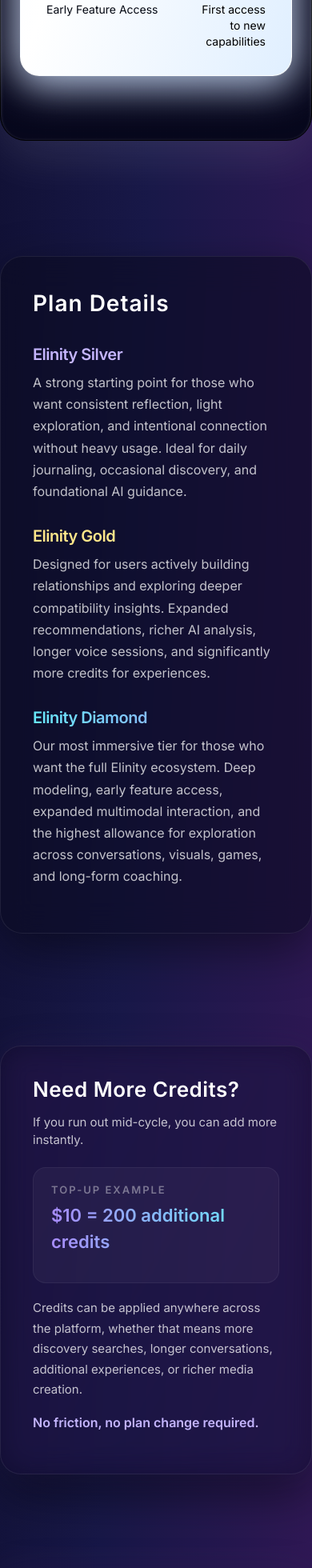
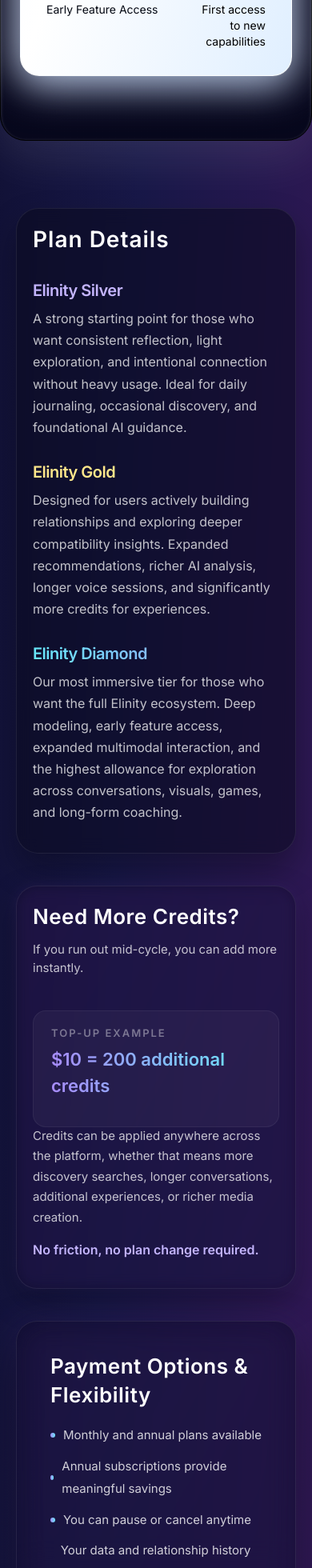
Before and after one commit to sudharsan-051006/elinity, a React (Vite) app: page /get-started in a window 390 px wide. Shown: the part 5345-7305 px from the top of the page at 80% size. Built offline with nearby package versions, Linux system fonts and the light colour scheme; a web font is replaced by a local one.

Commit message:
updation on getstarted

```diff
--- a/src/pages/GetStarted.tsx
+++ b/src/pages/GetStarted.tsx
@@ -3,6 +3,8 @@ import { Check, Sparkles, Zap } from 'lucide-react';
 import React from 'react';
 import { useNavigate } from 'react-router-dom';
 import { motion } from "framer-motion";
+import { useState, useEffect } from 'react';
+
 
 // Defines the pricing plans available to users. Each object contains details for a single plan.
 const plans = [
@@ -83,6 +85,20 @@ const CheckIcon = ({ className = '' }) => (
 
 const GetStarted: React.FC = () => {
   const navigate = useNavigate();
+  const [isMobile, setIsMobile] = useState(false);
+
+  useEffect(() => {
+    const media = window.matchMedia("(max-width: 768px)");
+
+    const handleChange = () => {
+      setIsMobile(media.matches);
+    };
+
+    handleChange(); // initial check
+    media.addEventListener("change", handleChange);
+
+    return () => media.removeEventListener("change", handleChange);
+  }, []);
 
   /**
    * Handles the click event for the "Get it Now!" button.
@@ -592,28 +608,30 @@ const GetStarted: React.FC = () => {
           <div className='pt-16'></div>
 
 <motion.div
-  initial={{ opacity: 0, y: 80, scale: 0.98 }}
-  whileInView={{ opacity: 1, y: 0, scale: 1 }}
-  viewport={{ once: false, amount: 0.2 }}
-  transition={{ duration: 0.8, ease: [0.16, 1, 0.3, 1] }}
+  initial={{ opacity: 0, y: 50 }}
+  whileInView={{ opacity: 1, y: 0 }}
+  viewport={{ once: true, amount: 0}}
+  transition={{ duration: 0.5, ease: "easeOut" }}
   style={{
     maxWidth: "900px",
-    margin: "80px auto",
-    padding: "40px",
+    margin: isMobile ? "20px" : "80px auto", // fixed layout
+    padding: isMobile ? "20px" : "40px",
     borderRadius: "28px",
     background: "rgba(10,10,30,0.55)",
-    backdropFilter: "blur(20px)",
-    WebkitBackdropFilter: "blur(20px)",
+    backdropFilter: "blur(10px)", // reduced blur
+    WebkitBackdropFilter: "blur(10px)",
     border: "1px solid rgba(255,255,255,0.08)",
-    boxShadow: "0 20px 60px rgba(0,0,0,0.45)",
-    color: "white"
+    boxShadow: "0 20px 40px rgba(0,0,0,0.3)",
+    color: "white",
+    willChange: "transform, opacity",
+    transform: "translateZ(0)"
   }}
 >
 
   <motion.h2
     initial={{ opacity: 0, y: 30 }}
     whileInView={{ opacity: 1, y: 0 }}
-    viewport={{ once: false }}
+    viewport={{ once: true }}
     transition={{ delay: 0.2, duration: 0.6 }}
     style={{
       fontSize: "28px",
@@ -629,7 +647,7 @@ const GetStarted: React.FC = () => {
   <motion.div
     initial={{ opacity: 0, y: 40 }}
     whileInView={{ opacity: 1, y: 0 }}
-    viewport={{ once: false }}
+    viewport={{ once: true }}
     transition={{ delay: 0.3, duration: 0.6 }}
     style={{ marginBottom: "26px" }}
   >
@@ -647,7 +665,7 @@ const GetStarted: React.FC = () => {
   <motion.div
     initial={{ opacity: 0, y: 40 }}
     whileInView={{ opacity: 1, y: 0 }}
-    viewport={{ once: false }}
+    viewport={{ once: true }}
     transition={{ delay: 0.45, duration: 0.6 }}
     style={{ marginBottom: "26px" }}
   >
@@ -665,7 +683,7 @@ const GetStarted: React.FC = () => {
   <motion.div
     initial={{ opacity: 0, y: 40 }}
     whileInView={{ opacity: 1, y: 0 }}
-    viewport={{ once: false }}
+    viewport={{ once: true }}
     transition={{ delay: 0.6, duration: 0.6 }}
   >
     <h3 style={{
@@ -688,22 +706,24 @@ const GetStarted: React.FC = () => {
 
 
 <motion.div
-  initial={{ opacity: 0, y: 80, scale: 0.98 }}
-  whileInView={{ opacity: 1, y: 0, scale: 1 }}
-  viewport={{ once: false, amount: 0.25 }}
-  transition={{ duration: 0.8, ease: [0.16, 1, 0.3, 1] }}
+  initial={{ opacity: 0, y: 50 }}
+  whileInView={{ opacity: 1, y: 0 }}
+  viewport={{ once: true, amount: 0.25 }}
+  transition={{ duration: 0.5, ease: "easeOut" }}
   style={{
     maxWidth: "850px",
-    margin: "60px auto",
-    padding: "36px 40px",
+    margin: isMobile ? "20px" : "60px auto",
+    padding: isMobile ? "20px":"36px 40px",
     borderRadius: "26px",
     background: "rgba(15, 10, 40, 0.55)",
-    backdropFilter: "blur(18px)",
-    WebkitBackdropFilter: "blur(18px)",
+    backdropFilter: "blur(10px)", // ↓ reduced
+    WebkitBackdropFilter: "blur(10px)",
     border: "1px solid rgba(255,255,255,0.08)",
-    boxShadow: "0 25px 60px rgba(0,0,0,0.45)",
+    boxShadow: "0 15px 40px rgba(0,0,0,0.3)", // ↓ lighter
     color: "white",
-    position: "relative"
+    position: "relative",
+    willChange: "transform, opacity",
+    transform: "translateZ(0)"
   }}
 >
 
@@ -713,7 +733,7 @@ const GetStarted: React.FC = () => {
     inset: "-1px",
     borderRadius: "26px",
     background: "linear-gradient(120deg, rgba(168,85,247,0.35), rgba(99,102,241,0.25))",
-    filter: "blur(18px)",
+    filter: "blur(8px)",
     opacity: 0.25,
     zIndex: 0
   }} />
@@ -722,7 +742,7 @@ const GetStarted: React.FC = () => {
     style={{ position: "relative", zIndex: 1 }}
     initial="hidden"
     whileInView="visible"
-    viewport={{ once: false }}
+    viewport={{ once: true }}
     variants={{
       hidden: {},
       visible: { transition: { staggerChildren: 0.15 } }
@@ -763,7 +783,7 @@ const GetStarted: React.FC = () => {
     {/* top up box */}
     <motion.div
       variants={{
-        hidden: { opacity: 0, scale: 0.95 },
+        hidden: { opacity: 0, y: 20 } ,
         visible: { opacity: 1, scale: 1 }
       }}
       transition={{ duration: 0.6 }}
@@ -833,13 +853,13 @@ const GetStarted: React.FC = () => {
 </motion.div>
 
 <motion.div
-  initial={{ opacity: 0, y: 80, scale: 0.98 }}
+  initial={{ opacity: 0, y: 60 }}
   whileInView={{ opacity: 1, y: 0, scale: 1 }}
   viewport={{ once: false, amount: 0.25 }}
   transition={{ duration: 0.8, ease: [0.16, 1, 0.3, 1] }}
   style={{
     maxWidth: "850px",
-    margin: "60px auto",
+    margin: isMobile ? "20px" : "60px auto",
     padding: "38px 42px",
     borderRadius: "26px",
     background: "rgba(12, 10, 35, 0.55)",
@@ -848,7 +868,9 @@ const GetStarted: React.FC = () => {
     border: "1px solid rgba(255,255,255,0.08)",
     boxShadow: "0 25px 60px rgba(0,0,0,0.45)",
     color: "white",
-    position: "relative"
+    position: "relative",
+    willChange: "transform, opacity",
+  transform: "translateZ(0)"
   }}
 >
 
@@ -863,39 +885,45 @@ const GetStarted: React.FC = () => {
       filter: "blur(20px)",
       opacity: 0.25,
       zIndex: 0,
+      willChange: "transform, opacity",
+  transform: "translateZ(0)"
     }}
   />
 
  <motion.div
-    style={{ position: "relative", zIndex: 1 }}
+  style={{
+    position: "relative",
+    zIndex: 1,
+    willChange: "transform, opacity",
+    transform: "translateZ(0)"
+  }}
   initial="hidden"
   whileInView="visible"
-    viewport={{ once: false }}
+  viewport={{ once: true }}
   variants={{
     hidden: {},
-      visible: { transition: { staggerChildren: 0.12 } }
+    visible: {
+      transition: { staggerChildren: 0.1 }
+    }
   }}
 >
 
   <motion.h2
     variants={{
-        hidden: { opacity: 0, y: 30 },
+      hidden: { opacity: 0, y: 20 },
       visible: { opacity: 1, y: 0 }
     }}
-      transition={{ duration: 0.6 }}
     style={{
       fontSize: "26px",
       fontWeight: "800",
       marginBottom: "18px",
-        letterSpacing: "0.5px",
+      letterSpacing: "0.5px"
     }}
   >
     Payment Options & Flexibility
   </motion.h2>
 
-    <motion.ul
-      style={{ lineHeight: "1.9", fontSize: "15px" }}
-    >
+  <motion.ul style={{ lineHeight: "1.9", fontSize: "15px" }}>
     {[
       "Monthly and annual plans available",
       "Annual subscriptions provide meaningful savings",
@@ -904,16 +932,16 @@ const GetStarted: React.FC = () => {
     ].map((text, i) => (
       <motion.li
         key={i}
-          initial={{ opacity: 0, x: -20 }}
-          whileInView={{ opacity: 1, x: 0 }}
-          viewport={{ once: false }}
-          transition={{ duration: 0.5, delay: i * 0.08 }}
+        variants={{
+          hidden: { opacity: 0, x: -15 },
+          visible: { opacity: 1, x: 0 }
+        }}
         style={{
           display: "flex",
           alignItems: "center",
           gap: "10px",
           marginBottom: "10px",
-            color: "rgba(255,255,255,0.8)",
+          color: "rgba(255,255,255,0.8)"
         }}
       >
         <span
@@ -922,26 +950,26 @@ const GetStarted: React.FC = () => {
             width: "6px",
             borderRadius: "50%",
             background: "linear-gradient(90deg,#a78bfa,#67e8f9)",
-              display: "inline-block",
+            display: "inline-block"
           }}
-          ></span>
+        />
         {text}
       </motion.li>
     ))}
   </motion.ul>
 
   <motion.p
-      initial={{ opacity: 0, y: 25 }}
-      whileInView={{ opacity: 1, y: 0 }}
-      viewport={{ once: false }}
-      transition={{ duration: 0.6, delay: 0.2 }}
+    variants={{
+      hidden: { opacity: 0, y: 20 },
+      visible: { opacity: 1, y: 0 }
+    }}
     style={{
       marginTop: "18px",
       fontWeight: "600",
       fontSize: "15px",
       background: "linear-gradient(90deg,#c4b5fd,#67e8f9)",
       WebkitBackgroundClip: "text",
-        WebkitTextFillColor: "transparent",
+      WebkitTextFillColor: "transparent"
     }}
   >
     Our goal is sustained growth and trust, not lock-in.
@@ -951,13 +979,13 @@ const GetStarted: React.FC = () => {
 </motion.div>
 
 <motion.div
-  initial={{ opacity: 0, y: 80, scale: 0.98 }}
+  initial={{ opacity: 0, y: 60 }}
   whileInView={{ opacity: 1, y: 0, scale: 1 }}
   viewport={{ once: false, amount: 0.3 }}
   transition={{ duration: 0.8, ease: "easeOut" }}
   style={{
     maxWidth: "850px",
-    margin: "60px auto",
+    margin: isMobile ? "20px" : "60px auto",
     padding: "40px 42px",
     borderRadius: "26px",
     background: "rgba(12, 10, 35, 0.55)",
@@ -966,7 +994,9 @@ const GetStarted: React.FC = () => {
     border: "1px solid rgba(255,255,255,0.08)",
     boxShadow: "0 25px 60px rgba(0,0,0,0.45)",
     color: "white",
-    position: "relative"
+    position: "relative",
+    willChange: "transform, opacity",
+  transform: "translateZ(0)"
   }}
 >
             {/* glow */}
@@ -979,15 +1009,20 @@ const GetStarted: React.FC = () => {
                   "linear-gradient(120deg, rgba(168,85,247,0.35), rgba(99,102,241,0.25))",
                 filter: "blur(22px)",
                 opacity: 0.25,
-                zIndex: 0
+                zIndex: 0,
+                willChange: "transform, opacity",
+  transform: "translateZ(0)"
               }}
             />
 
  <motion.div
-  style={{ position: "relative", zIndex: 1 }}
+  style={{ position: "relative", zIndex: 1,
+    willChange: "transform, opacity",
+  transform: "translateZ(0)"
+   }}
   initial="hidden"
   whileInView="visible"
-  viewport={{ once: false }}
+  viewport={{ once: true }}
   variants={{
     hidden: {},
     visible: { transition: { staggerChildren: 0.15 } }
@@ -1003,7 +1038,9 @@ const GetStarted: React.FC = () => {
     fontSize: "26px",
     fontWeight: "800",
     marginBottom: "18px",
-    letterSpacing: "0.5px"
+    letterSpacing: "0.5px",
+    willChange: "transform, opacity",
+  transform: "translateZ(0)"
   }}
 >
   Why a Credit-Based System?
@@ -1047,13 +1084,13 @@ const GetStarted: React.FC = () => {
           </motion.div>
 
           <motion.div
-            initial={{ opacity: 0, y: 80, scale: 0.98 }}
+            initial={{ opacity: 0, y: 60 }}
             whileInView={{ opacity: 1, y: 0, scale: 1 }}
             viewport={{ once: false, amount: 0.3 }}
             transition={{ duration: 0.8, ease: "easeOut" }}
             style={{
               maxWidth: "900px",
-              margin: "70px auto",
+              margin: isMobile ? "20px" : "70px auto",
               padding: "42px",
               borderRadius: "28px",
               background: "rgba(14, 10, 40, 0.55)",
@@ -1174,13 +1211,13 @@ const GetStarted: React.FC = () => {
           </motion.div>
 
           <motion.div
-            initial={{ opacity: 0, y: 80, scale: 0.98 }}
+            initial={{ opacity: 0, y: 60 }}
             whileInView={{ opacity: 1, y: 0, scale: 1 }}
             viewport={{ once: false, amount: 0.3 }}
             transition={{ duration: 0.8, ease: "easeOut" }}
             style={{
               maxWidth: "900px",
-              margin: "70px auto",
+              margin: isMobile ? "20px": "70px auto",
               padding: "42px",
               borderRadius: "28px",
               background: "rgba(14, 10, 40, 0.55)",
@@ -1209,15 +1246,24 @@ const GetStarted: React.FC = () => {
             />
 
 <motion.div
-  style={{ position: "relative", zIndex: 1 }}
+  style={{
+    position: "relative",
+    zIndex: 1,
+    willChange: "transform, opacity",
+    transform: "translateZ(0)"
+  }}
   initial="hidden"
   whileInView="visible"
-  viewport={{ once: false }}
+  viewport={{ once: true }}
   variants={{
-    hidden: {},
+    hidden: { opacity: 0, y: 30 },
     visible: {
+      opacity: 1,
+      y: 0,
       transition: {
-        staggerChildren: 0.18
+        duration: 0.5,
+        ease: "easeOut",
+        staggerChildren: 0.12
       }
     }
   }}
@@ -1226,10 +1272,9 @@ const GetStarted: React.FC = () => {
   {/* Heading */}
   <motion.h2
     variants={{
-                  hidden: { opacity: 0, y: 30 },
+      hidden: { opacity: 0, y: 20 },
       visible: { opacity: 1, y: 0 }
     }}
-                transition={{ duration: 0.6 }}
     style={{
       fontSize: "26px",
       fontWeight: "800",
@@ -1241,12 +1286,7 @@ const GetStarted: React.FC = () => {
   </motion.h2>
 
   {/* Paragraph */}
-              <motion.p
-                variants={{
-                  hidden: { opacity: 0, y: 25 },
-                  visible: { opacity: 1, y: 0 }
-                }}
-                transition={{ duration: 0.6 }}
+  <p
     style={{
       color: "rgba(255,255,255,0.85)",
       fontSize: "15px",
@@ -1257,15 +1297,10 @@ const GetStarted: React.FC = () => {
     Our current focus is depth, safety, and high-quality personalized AI.
     A limited free tier may be introduced in the future to allow lighter
     exploration with restricted recommendations or credits.
-              </motion.p>
+  </p>
 
-              {/* Highlight line */}
-              <motion.p
-                variants={{
-                  hidden: { opacity: 0, y: 25 },
-                  visible: { opacity: 1, y: 0 }
-                }}
-                transition={{ duration: 0.6 }}
+  {/* Highlight */}
+  <p
     style={{
       fontSize: "15px",
       fontWeight: "600",
@@ -1275,82 +1310,82 @@ const GetStarted: React.FC = () => {
     }}
   >
     Built thoughtfully - prioritizing meaningful connection over unlimited usage.
-              </motion.p>
+  </p>
 
 </motion.div>
           </motion.div>
 
           <motion.div
-            initial={{ opacity: 0, y: 80, scale: 0.98 }}
-            whileInView={{ opacity: 1, y: 0, scale: 1 }}
-            viewport={{ once: false, amount: 0.3 }}
-            transition={{ duration: 0.8, ease: "easeOut" }}
+  initial={{ opacity: 0, y: 50 }}
+  whileInView={{ opacity: 1, y: 0 }}
+  viewport={{ once: true }}
+  transition={{ duration: 0.5, ease: "easeOut" }}
   style={{
     maxWidth: "950px",
-              margin: "80px auto",
+    margin: isMobile ? "20px" : "80px auto",
     padding: "48px",
     borderRadius: "30px",
     background: "rgba(14, 10, 40, 0.55)",
-              backdropFilter: "blur(20px)",
-              WebkitBackdropFilter: "blur(20px)",
+    backdropFilter: "blur(10px)",
+    WebkitBackdropFilter: "blur(10px)",
     border: "1px solid rgba(255,255,255,0.08)",
-              boxShadow: "0 30px 80px rgba(0,0,0,0.45)",
+    boxShadow: "0 20px 50px rgba(0,0,0,0.3)",
     color: "white",
     position: "relative",
     overflow: "hidden"
   }}
 >
 
-            {/* soft glow */}
-            <motion.div
-            variants={{
-              hidden: { opacity: 0, scale: 0.95 },
-              visible: { opacity: 1, scale: 1 }
-            }}
-            transition={{ duration: 0.6 }}
+  {/* ✅ glow (NOT motion.div) */}
+  <div
     style={{
       position: "absolute",
       inset: "-1px",
       borderRadius: "30px",
       background:
         "linear-gradient(120deg, rgba(168,85,247,0.35), rgba(99,102,241,0.25))",
-                filter: "blur(24px)",
+      filter: "blur(10px)",
       opacity: 0.25,
-                zIndex: 0
+      zIndex: 0,
+      pointerEvents: "none"
     }}
   />
 
+  {/* ✅ content */}
   <motion.div
+    initial="hidden"
+    whileInView="visible"
+    viewport={{ once: true }}
     variants={{
-              hidden: {},
-              visible: { transition: { staggerChildren: 0.18 } }
+      hidden: { opacity: 0, y: 20 },
+      visible: {
+        opacity: 1,
+        y: 0,
+        transition: { staggerChildren: 0.15 }
+      }
     }}
-             style={{ position: "relative", zIndex: 1 }}>
+    style={{ position: "relative", zIndex: 1 }}
+  >
 
-              {/* Heading */}
     <motion.h2
       variants={{
-                  hidden: { opacity: 0, y: 30 },
+        hidden: { opacity: 0, y: 20 },
         visible: { opacity: 1, y: 0 }
       }}
-                transition={{ duration: 0.6 }}
       style={{
         fontSize: "28px",
         fontWeight: "800",
-                  marginBottom: "18px",
-                  letterSpacing: "0.5px"
+        marginBottom: "18px"
       }}
     >
       Start With a 2-Week Discounted Trial
     </motion.h2>
 
-              {/* Paragraphs */}
     <motion.p
       variants={{
-                  hidden: { opacity: 0, y: 25 },
+        hidden: { opacity: 0, y: 15 },
         visible: { opacity: 1, y: 0 }
       }}
-                transition={{ duration: 0.6 }}
       style={{
         color: "rgba(255,255,255,0.85)",
         lineHeight: "1.9",
@@ -1358,39 +1393,34 @@ const GetStarted: React.FC = () => {
         marginBottom: "16px"
       }}
     >
-                Every paid tier begins with a two-week discounted trial so you can explore
-                the full experience before committing long-term. Use the time to test the
-                matching engine, journaling, AI coaching, games, and conversation features
-                in your real day-to-day life.
+      Every paid tier begins with a two-week discounted trial so you can explore the full experience before committing long-term. Use the time to test the matching engine, journaling, AI coaching, games, and conversation features in your real day-to-day life.
     </motion.p>
 
     <motion.p
       variants={{
-                  hidden: { opacity: 0, y: 25 },
+        hidden: { opacity: 0, y: 15 },
         visible: { opacity: 1, y: 0 }
       }}
-                transition={{ duration: 0.6 }}
       style={{
         color: "rgba(255,255,255,0.85)",
         lineHeight: "1.9",
-                  fontSize: "16px",
-                  marginBottom: "16px"
+        fontSize: "16px"
       }}
     >
-                If at any point you need more usage than your plan includes, you can top up
-                credits instantly without changing your subscription.
+If at any point you need more usage than your plan includes, you can top up credits instantly without changing your subscription
     </motion.p>
+
   </motion.div>
 </motion.div>
           <motion.div
-            initial={{ opacity: 0, y: 80, scale: 0.98 }}
+            initial={{ opacity: 0, y: 60 }}
             whileInView={{ opacity: 1, y: 0, scale: 1 }}
             viewport={{ once: false, amount: 0.3 }}
             transition={{ duration: 0.8, ease: "easeOut" }}
             className='pt-16'
           style={{
               maxWidth: "950px",
-              margin: "80px auto",
+              margin: isMobile? "20px" : "80px auto",
               padding: "48px",
               borderRadius: "30px",
               background: "rgba(14, 10, 40, 0.55)",
```
Lines whose indentation alone changed are shown as unchanged.
